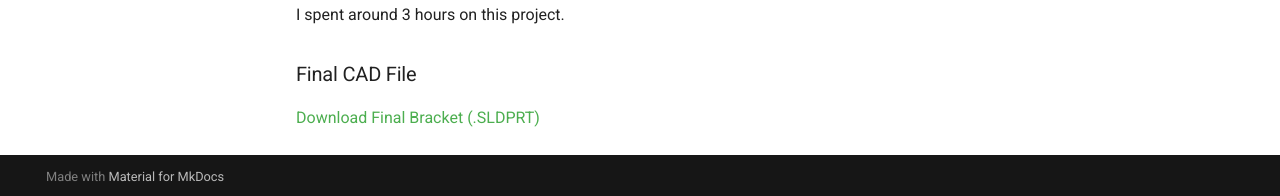
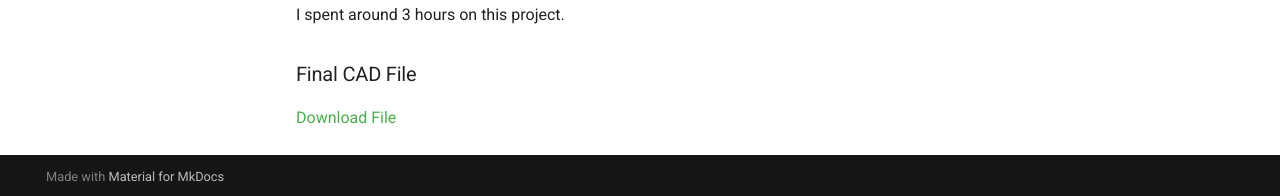
Before and after one commit to DillonK-spec/megr2157-portfolio, an MkDocs documentation site: the page built from docs/assignments/A07/index.md, in a window 1280 px wide and 900 px high, scrolled down 7474 px. Shown: the part 701-897 px from the top of the window. Built offline with MkDocs 1.6.1 and Material for MkDocs 9.7.7, drawn with Linux system fonts in a browser that asks for light colours.

Commit message:
Update index.md

```diff
--- a/docs/assignments/A07/index.md
+++ b/docs/assignments/A07/index.md
@@ -86,4 +86,4 @@ This was my first time using solid works, I enjoyed learning it. I had trouble a
 I spent around 3 hours on this project.
 
 ### Final CAD File
-[Download Final Bracket (.SLDPRT)](https://github.com/DillonK-spec/megr2157-portfolio/raw/refs/heads/main/docs/assignments/A07/bracketiteration3.SLDPRT)
+<a href="https://github.com/DillonK-spec/megr2157-portfolio/blob/main/docs/assignments/A07/bracketiteration3.SLDPRT" download>Download File</a>
```
